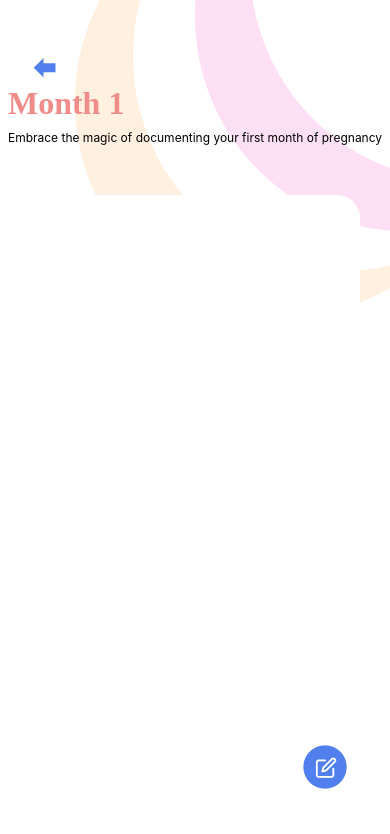
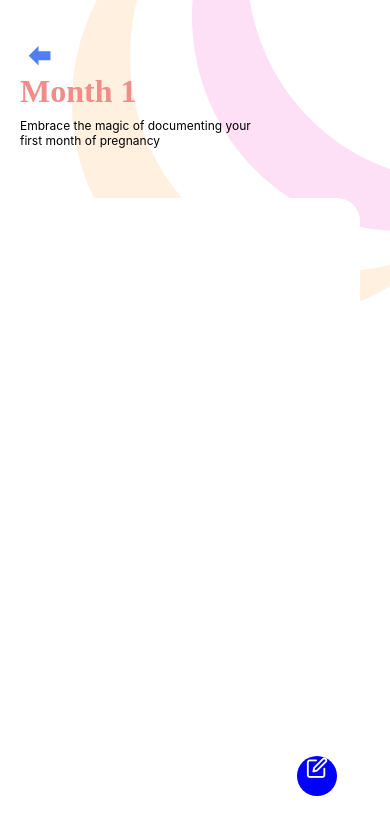
Before and after one commit to Hannya4k/Better-Momsh, a React Native app: screen /Journal in a window 390 px wide. Shown: the top 834 px of the page. Built offline with nearby package versions, Linux system fonts and the light colour scheme.

Commit message:
correcting layout for journal

```diff
--- a/src/screens/Journal.js
+++ b/src/screens/Journal.js
@@ -2,18 +2,24 @@ import { ScrollView, StyleSheet, Text, View, Image, TouchableOpacity } from 'rea
 import React from 'react'
 import { Icon } from '@rneui/themed';
 import { useNavigation } from '@react-navigation/native';
+import commonStyles from '../components/commonStyles';
 
 const Journal = () => {
     const navigation = useNavigation();
-    return(
+    return (
         <ScrollView>
-            <View style={styles.container}>
+            <View style={commonStyles.container}>
                 <View>
                     <Image source={require('../../assets/bg-graphic.png')} style={styles.bg} />
                 </View>
-                <TouchableOpacity style={styles.icon} onPress={() => navigation.navigate('FirstTrimester')}>
+
+                <View style={styles.backBtn}>
+                <TouchableOpacity onPress={() => navigation.navigate('FirstTrimester')}>
                   <Icon name="arrow-left" type="entypo" size={30} color="#517fed" />
                 </TouchableOpacity>
+                </View>
+
+
                 <View style={styles.header}>
                     <Text style={styles.headerText}>Month 1</Text>
                     <Text style={styles.text}>Embrace the magic of documenting your first month of pregnancy</Text>
@@ -35,12 +41,15 @@ const Journal = () => {
                     <View style={styles.placeholder}>
                     </View>
                 </View>
-                <TouchableOpacity style={styles.icon2} onPress={() => navigation.navigate('JournalCreate')}>
+                {/* <TouchableOpacity style={styles.icon2} onPress={() => navigation.navigate('JournalCreate')}>
                   <Icon name="circle" type="MaterialIcons" size={52} color="#517fed" />
-                </TouchableOpacity>
+                </TouchableOpacity> */}
+
                 <TouchableOpacity style={styles.icon1} onPress={() => navigation.navigate('JournalCreate')}>
                   <Icon name="edit" type="feather" size={22} color="white" />
                 </TouchableOpacity>
+
+
 
             </View>
         </ScrollView>
@@ -51,6 +60,36 @@ const Journal = () => {
 export default Journal
 
 const styles = StyleSheet.create({
+    bg: {
+        position: 'absolute',
+        left: -123,
+        opacity: 0.5,
+    },
+
+    header: {
+        marginBottom: 50,
+        width: 350,
+    },
+    headerText: {
+        color: '#F08C8A',
+        fontSize: 32,
+        fontFamily: 'Lato-Bold',
+        marginBottom: 8,
+        fontWeight: '600'
+    },
+    text: {
+        color: 'black',
+        fontSize: 12,
+        fontWeight: '400',
+        height: '32',
+        width: 242,
+    },
+
+    backBtn: {
+        marginTop: 40,
+        marginRight: 310
+    },
+
     placeholder: {
         flexDirection: 'row',
         width: 330,
@@ -60,49 +99,31 @@ const styles = StyleSheet.create({
         borderRadius: 23,
         elevation: 10,
     },
-    text: {
-        color: 'black',
-        fontSize: 12,
-        alignItems: 'center',
-        fontWeight: '400',
-        height: '32',
-        width: '242',
-    },
-    icon: {
-        marginTop: 52,
-        marginLeft: -300,
-    },
+
+
     icon1: {
         position: 'absolute',
         top: 756,
-        right: 53
+        right: 53,
+        borderRadius: 50,
+        backgroundColor: 'blue',
+        width: 40,
+        height: 40,
+        alignSelf: 'center'
     },
     icon2: {
         position: 'absolute',
         top: 741,
         right: 39
     },
-    bg: {
-        position: 'absolute',
-        left: -120,
-        opacity: 0.5,
-      },
-    container: {
-        flex: 1,
-        alignItems: 'center',
-        backgroundColor: '#fff',
-        height: '100%'    ,
-        width: '100%',
-    },
-    header: {
-        marginBottom: 50,
-    },
-    headerText: {
-        color: '#F08C8A',
-        fontSize: 32,
-        fontFamily: 'Lato-Regular',
-        marginBottom: 8,
-        fontWeight: '700'
-    },
+
+    // container: {
+    //     flex: 1,
+    //     alignItems: 'center',
+    //     backgroundColor: '#fff',
+    //     height: '100%'    ,
+    //     width: '100%',
+    // },
+
 
 })
```
